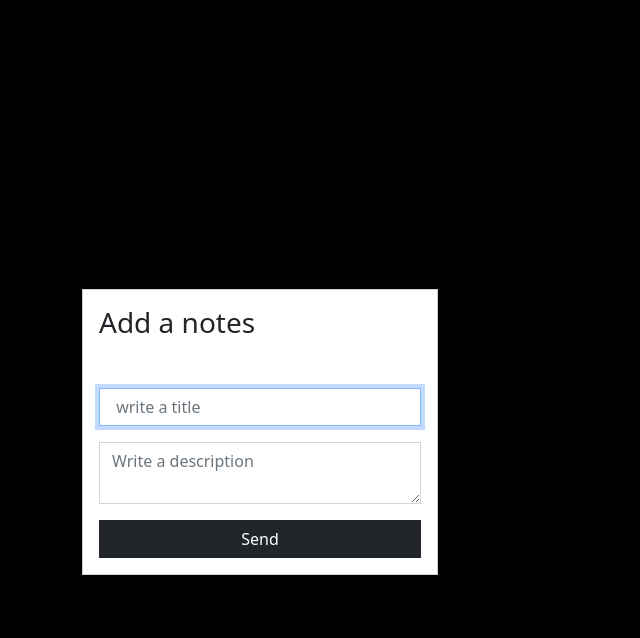
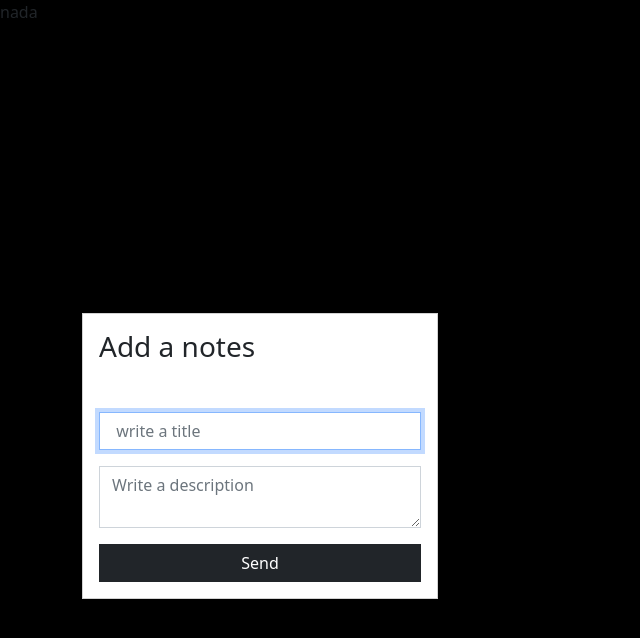
Before and after one commit to Jaz123-rgb/websock, a website: page src/public/index.html in a window 1280 px wide. Shown: the whole page, without its empty margins (0-640 px from the left). Drawn offline with nearby package versions, Linux system fonts and the light colour scheme; no server answers.

Commit message:
Hola perrin jeje xd

```diff
--- a/src/public/index.html
+++ b/src/public/index.html
@@ -10,6 +10,9 @@
     <title>Crud web sockets</title>
 </head>
 <body>
+    <!--Aqui programas perro tonto-->
+
+    <div>nada</div>
     <div class="container h-100">
         <!--! Aqui termina el add note -->
         <div class="col-md-8 py-3">
```
